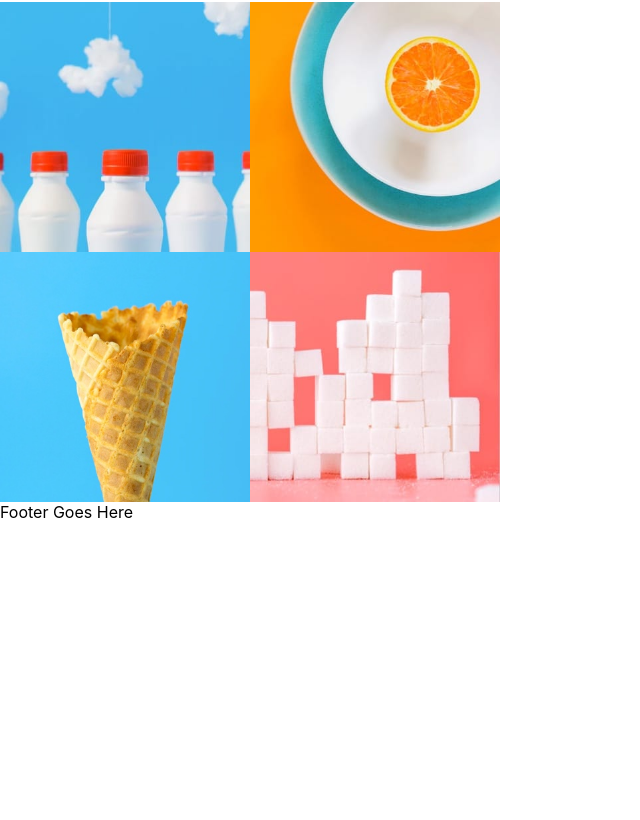
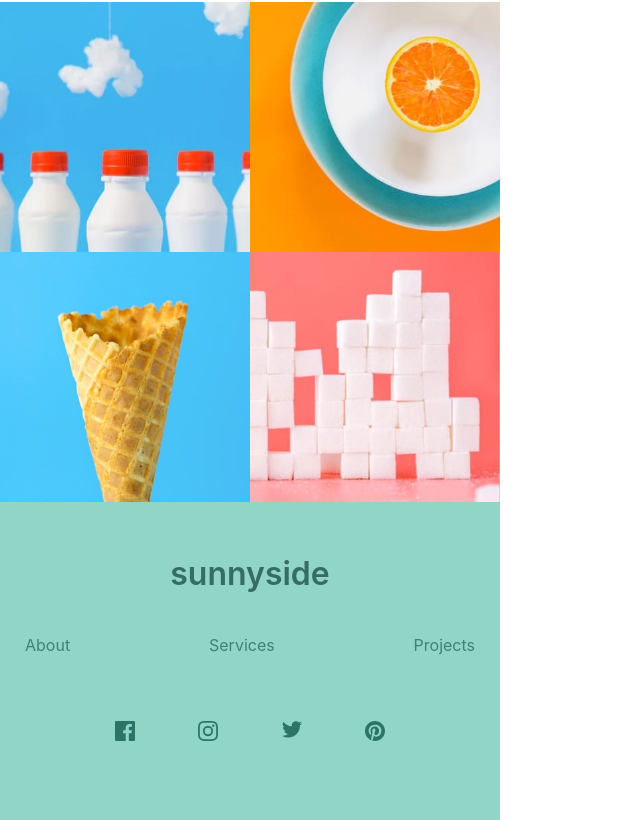
Before and after one commit to joegiuffrida/sunnyside-agency-landing-page, a Next.js app: page / in a window 1280 px wide. Shown: the part 4277-5097 px from the top of the page, without its empty margins (0-640 px from the left). Before the commit the page ends 4799 px from the top, so only its background shows below. Built offline with nearby package versions, Linux system fonts and the light colour scheme.

Commit message:
added footer with faux nav and social links

```diff
--- a/components/layout/Footer.js
+++ b/components/layout/Footer.js
@@ -1,7 +1,30 @@
 import styles from './Footer.module.css';
 
 const Footer = () => {
-  return <div>Footer Goes Here</div>;
+  return (
+    <footer className={styles.footerContainer}>
+      <h2>sunnyside</h2>
+      <ul className={styles.footerLinks}>
+        <li>About</li>
+        <li>Services</li>
+        <li>Projects</li>
+      </ul>
+      <ul className={styles.footerSocial}>
+        <li>
+          <img src="/icon-facebook.svg" />
+        </li>
+        <li>
+          <img src="/icon-instagram.svg" />
+        </li>
+        <li>
+          <img src="/icon-twitter.svg" />
+        </li>
+        <li>
+          <img src="/icon-pinterest.svg" />
+        </li>
+      </ul>
+    </footer>
+  );
 };
 
 export default Footer;
--- a/components/layout/Footer.module.css
+++ b/components/layout/Footer.module.css
@@ -0,0 +1,34 @@
+.footerContainer {
+  display: flex;
+  flex-direction: column;
+  align-items: center;
+  padding: 25px 25px;
+  min-width: 320px;
+  max-width: 500px;
+  background-color: hsl(166, 45%, 70%);
+}
+
+.footerContainer h2 {
+  font-weight: 600;
+  font-size: 2rem;
+  color: hsl(168, 34%, 32%);
+}
+
+.footerContainer ul {
+  list-style: none;
+  padding: 0;
+}
+
+.footerLinks {
+  display: flex;
+  justify-content: space-between;
+  width: 100%;
+  color: hsl(168, 34%, 38%);
+}
+
+.footerSocial {
+  display: flex;
+  justify-content: space-between;
+  width: 60%;
+  margin: 50px 0;
+}
```
